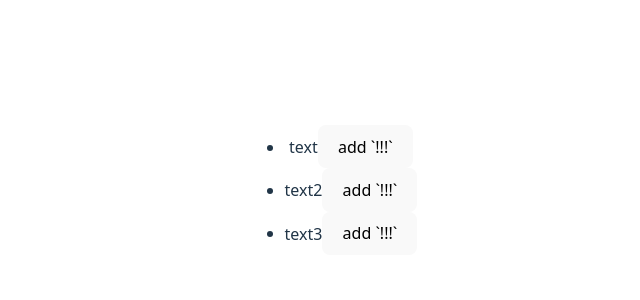
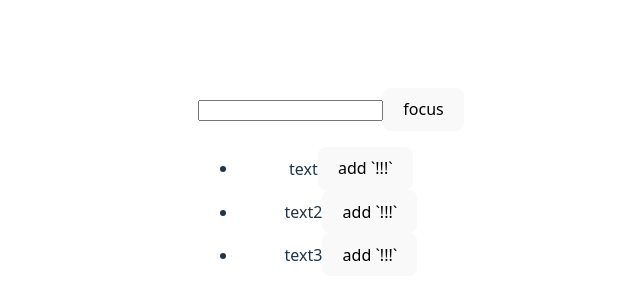
Before and after one commit to slavkapiyavka/react-sandbox, a React (Vite) app: page / in a window 1280 px wide. Shown: the part 210-510 px from the top of the page, without its empty margins (309-949 px from the left). Built offline with nearby package versions, Linux system fonts and the light colour scheme.

Commit message:
feat: handle list item modify

```diff
--- a/src/App.tsx
+++ b/src/App.tsx
@@ -1,17 +1,42 @@
+import { useRef, useState, type FormEvent } from "react";
 import "./App.css";
 import { List } from "./components/List";
 import type { Base } from "./shared/types";
 
 function App() {
-  const list: Base[] = [
+  const inputRef = useRef<HTMLInputElement | null>(null);
+
+  const [list, setList] = useState<Base[]>([
     { id: "8453058", text: "text" },
     { id: "4824802", text: "text2" },
     { id: "4324243", text: "text3" },
-  ];
+  ]);
+  const onFormSubmit = (e: FormEvent) => {
+    e.preventDefault();
+    const id = String(Math.floor(Math.random() * 100000000));
+    const text = inputRef.current?.value ?? "";
+
+    setList((l) => [...l, { id, text }]);
+  };
 
   return (
     <>
-      <List items={list} />
+      <form onSubmit={onFormSubmit}>
+        <input type="text" ref={inputRef} />
+        <button type="button" onClick={() => inputRef.current?.focus()}>
+          focus
+        </button>
+      </form>
+      <List
+        items={list}
+        onItemEdit={(item: Base) =>
+          setList((items): Base[] =>
+            items.map((i) =>
+              i.id === item.id ? { id: i.id, text: `!!!${i.text}` } : i,
+            ),
+          )
+        }
+      />
     </>
   );
 }
--- a/src/components/List.tsx
+++ b/src/components/List.tsx
@@ -1,23 +1,19 @@
-import { useEffect, useState } from "react";
 import type { Base } from "../shared/types";
 
 type ListProps<T extends Base> = {
   items: T[];
+  onItemEdit: (item: T) => void;
 };
 
-export const List = <T extends Base>({ items }: ListProps<T>) => {
-  const [itemsCopy, setItemsCopy] = useState(items);
-  const onItemTextModify = (item: Base) =>
-    setItemsCopy((prev) =>
-      prev.map((i) => (i.id === item.id ? { ...i, text: `!${i.text}` } : i)),
-    );
+export const List = <T extends Base>({ items, onItemEdit }: ListProps<T>) => {
+  const itemsCopy = items;
 
   return itemsCopy.length ? (
     <ul>
       {itemsCopy.map((item) => (
         <li key={item.id}>
           <span>{item.text}</span>
-          <button type="button" onClick={() => onItemTextModify(item)}>
+          <button type="button" onClick={() => onItemEdit(item)}>
             add `!!!`
           </button>
         </li>
```
